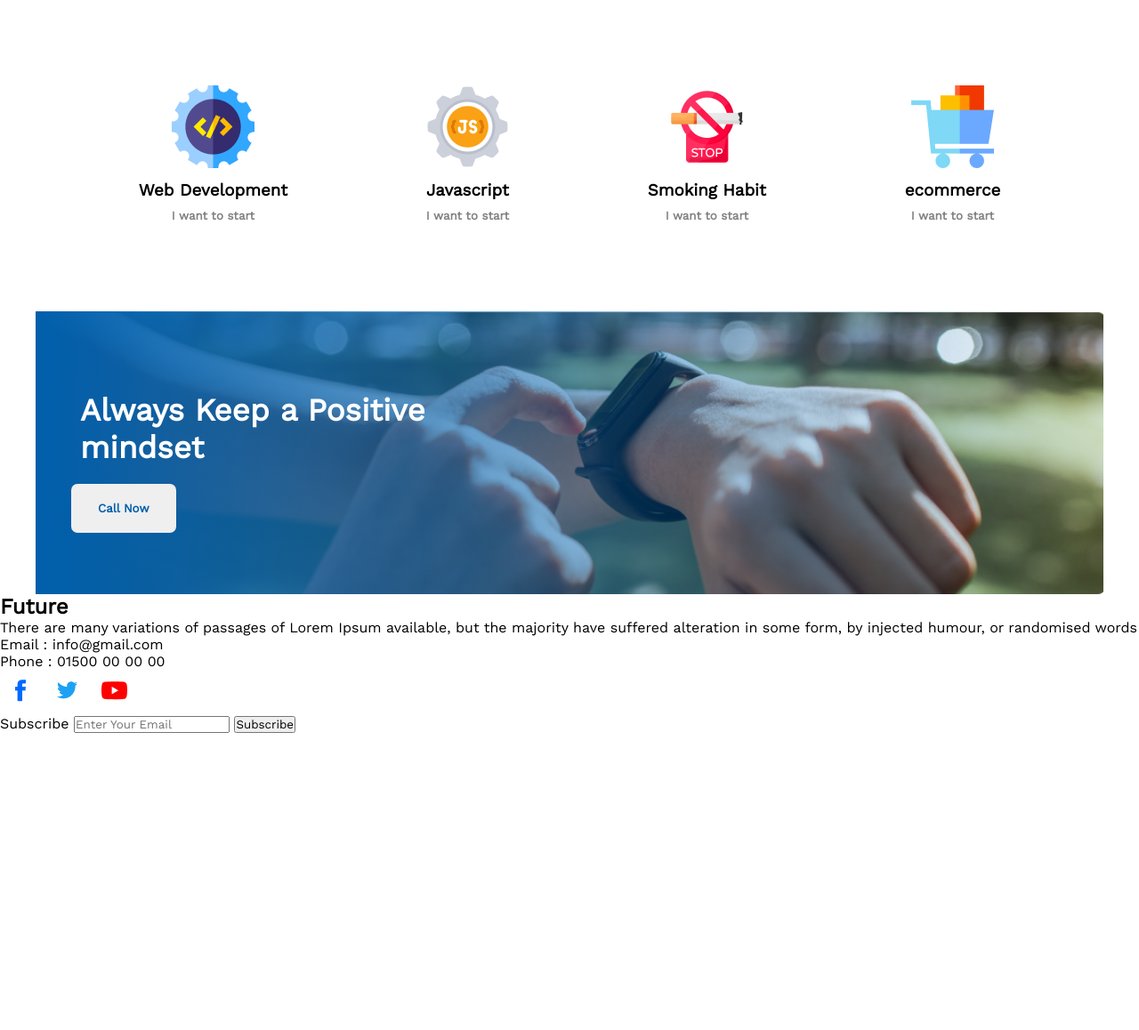
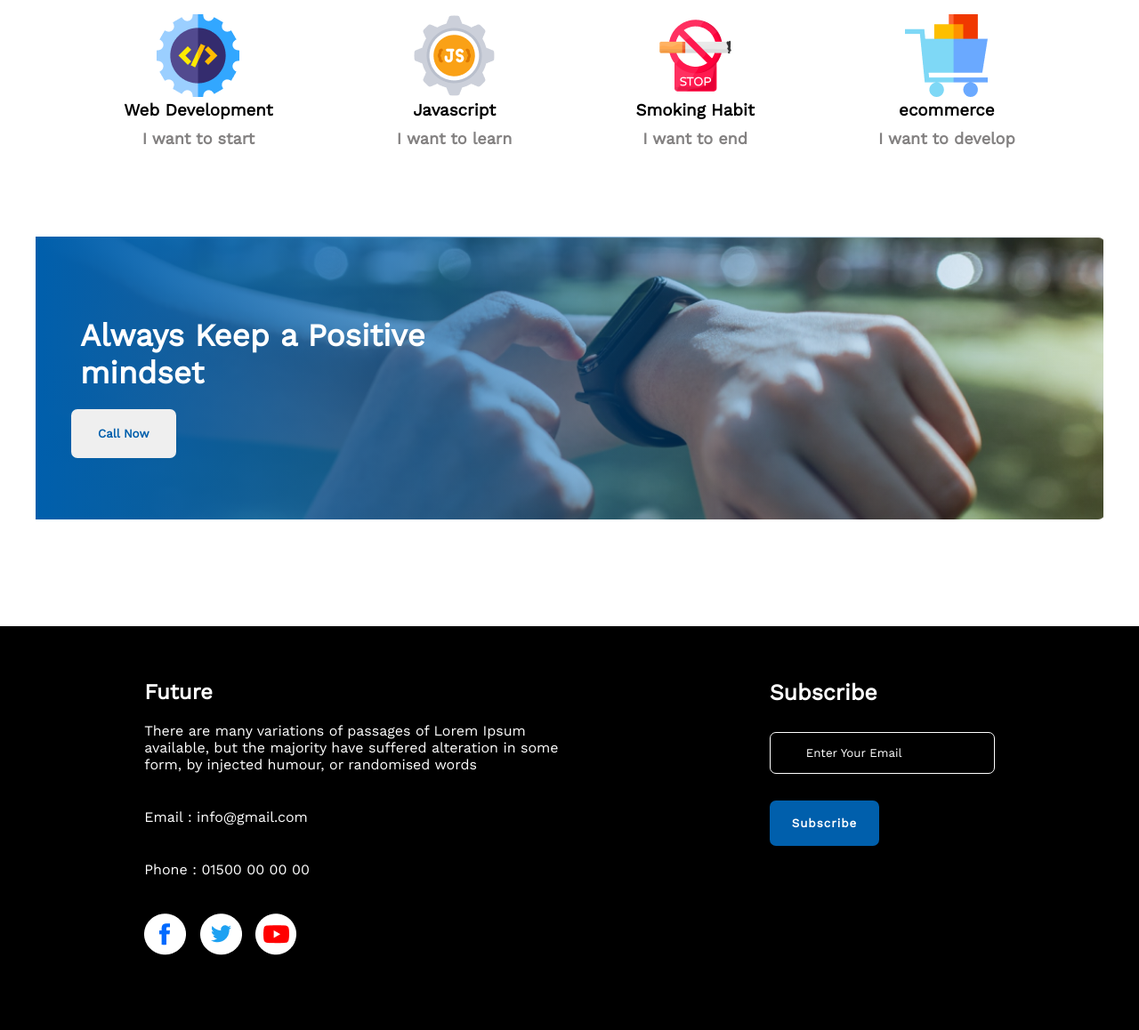
Before and after one commit to lilycm/new, a plain HTML site: page index.html in a window 1280 px wide. Shown: the part 1760-2918 px from the top of the page at 89% size. Before the commit the page ends 2584 px from the top, so only its background shows below. Drawn offline with nearby package versions, Linux system fonts and the light colour scheme.

Commit message:
complete site

```diff
--- a/index.html
+++ b/index.html
@@ -66,25 +66,25 @@
             </div>
 
             <div class="my-plans">
-                <div class="plan">
+                <div class="plans">
                     <img src="images/icons/web.png" alt="">
                     <h3>Web Development</h3>
                     <h5>I want to start</h5>
                 </div>
-                <div class="plan">
+                <div class="plans">
                     <img src="images/icons/js.png" alt="">
                     <h3>Javascript</h3>
-                    <h5>I want to start</h5>
+                    <h5>I want to learn</h5>
                 </div>
-                <div class="plan">
+                <div class="plans">
                     <img src="images/icons/smoke.png" alt="">
                     <h3>Smoking Habit</h3>
-                    <h5>I want to start</h5>
+                    <h5>I want to end</h5>
                 </div>
-                <div class="plan">
+                <div class="plans">
                     <img src="images/icons/ecom.png" alt="">
                     <h3>ecommerce</h3>
-                    <h5>I want to start</h5>
+                    <h5>I want to develop</h5>
                 </div>
             </div>
         </section>
@@ -124,7 +124,9 @@
                 <form action="">
                     <span>Subscribe</span>
                     <input type="email" name="" id="" placeholder="Enter Your Email">
-                    <button class="subscirbe">Subscribe</button>
+                    <div class="subscribe">
+                        <button>Subscribe</button>
+                    </div>
                 </form>
             </div>
         </div>
--- a/style/style.css
+++ b/style/style.css
@@ -84,6 +84,7 @@ body, *{
 
 .plan .plan-title{
     text-align: center;
+    padding-bottom: 20px;
 
 }
 
@@ -97,15 +98,17 @@ body, *{
     justify-content: space-evenly;
     padding-bottom: 100px;
 }
-.plan .my-plans .plan{
+.plan .my-plans .plans{
     text-align: center;
 }
 .plan .my-plans .plan h3{
     padding: 10px 0px;
 }
 
-.plan .my-plans .plan h5{
+.plan .my-plans .plans h5{
     color: #838181;
+    padding-top: 10px;
+    font-size: 18px;
 }
 /* plan section end */
 
@@ -144,3 +147,74 @@ body, *{
     font-weight: bold;
     border-radius: 7px;
 }
+
+/* footer section start */
+footer{
+    margin-top: 120px;
+    background: black;
+    max-height: 570px;
+}
+
+.footer-information{
+    display: flex;
+    justify-content: space-evenly;
+    align-items: start;
+}
+
+.footer-information .footer-detail{
+    color: white;
+    padding: 60px 40px;
+}
+
+.footer-information .footer-detail p{
+    width: 500px;
+    padding: 20px 0px;
+}
+
+.footer-information .footer-detail .smm-logo{
+    padding: 20px 0px;
+}
+.footer-information .footer-detail .smm-logo img{
+    margin-right: 10px;
+}
+
+.footer-information .footer-form form{
+    display: flex;
+    flex-direction: column;
+}
+.footer-information .footer-form{
+    padding: 60px 40px;
+}
+
+
+.footer-information .footer-form form span{
+    color: white;
+    font-weight: 700;
+    font-size: 25px;
+    padding-bottom: 30px;
+}
+
+.footer-information .footer-form form input{
+    padding: 15px 40px;
+    border: 1px solid white;
+    background: none;
+    border-radius: 7px;
+    margin-bottom: 30px;
+}
+
+.footer-information .footer-form form input::placeholder{
+    color: white;
+}
+
+.footer-information .footer-form form .subscribe button{
+    padding: 18px 25px;
+    border: none;
+    background: #005FAC;
+    color: white;
+    font-weight: bold;
+    letter-spacing: 1px;
+    border-radius: 7px;
+
+}
+
+/* footer section end */
```
